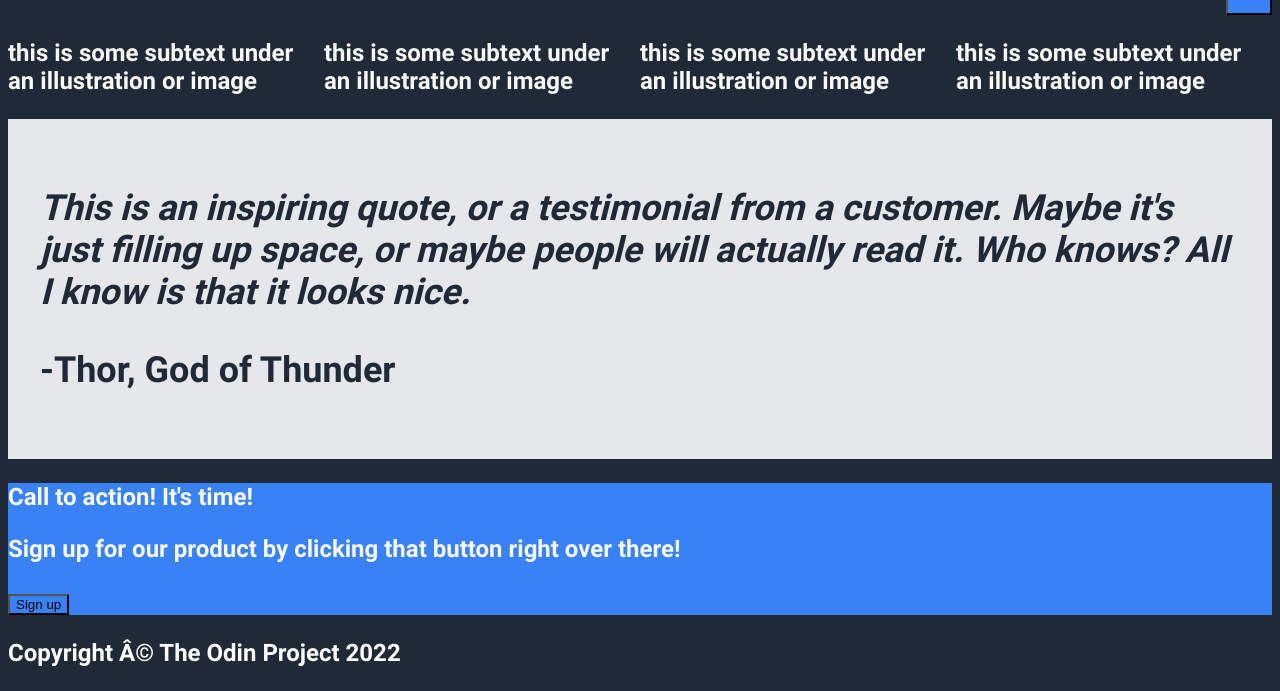
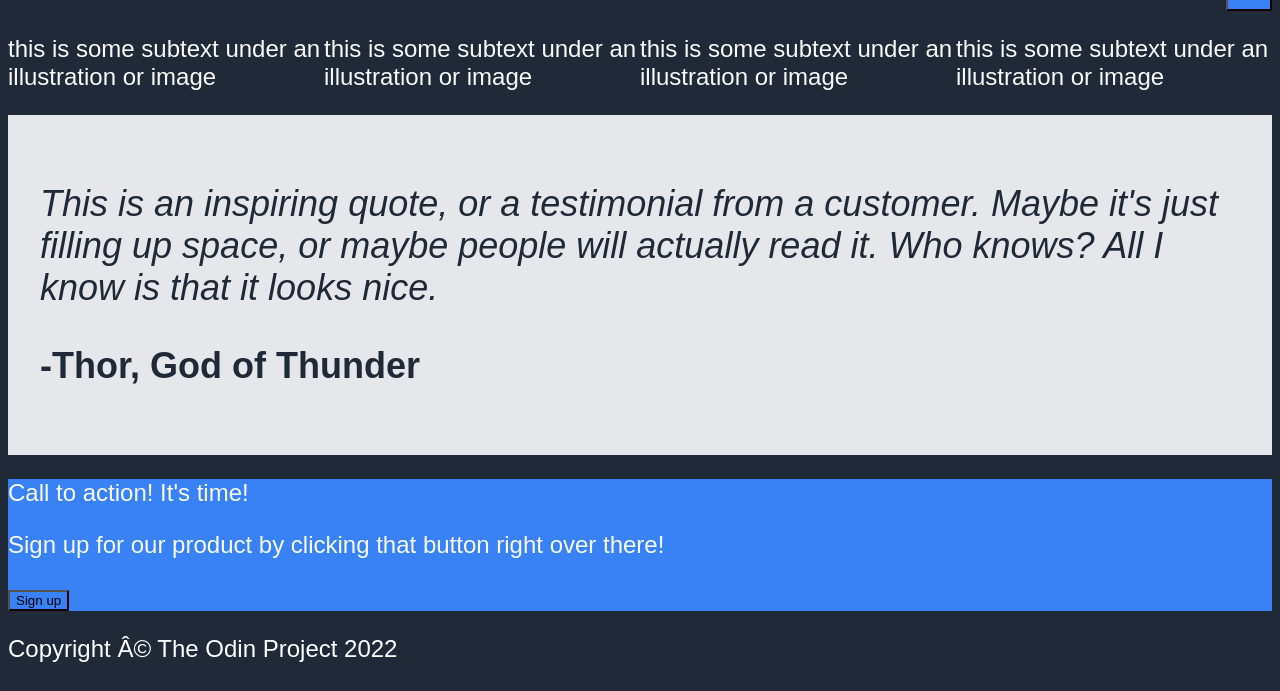
Before and after one commit to KeychainOcelot/Odin-Project-Landing-Page, a plain HTML site: page index.html in a window 1280 px wide. Shown: the part 395-1086 px from the top of the page. Drawn offline with Linux system fonts and the light colour scheme.

Commit message:
cleaning this out to start anew

```diff
--- a/styles.css
+++ b/styles.css
@@ -1,9 +1,3 @@
-@font-face {
-    font-family: Roboto-Bold;
-    src: url(/fonts/Roboto-Bold.ttf);
-}
-
-
 body {
     font-family: Roboto-Bold, sans-serif;
     background-color: #1f2937;
@@ -41,6 +35,7 @@ body {
     font-size: 36px;
     color: #1F2937;
     background-color: #E5E7EB;
+
 }
 
 .randominfo {
```
Also changed, not shown: fonts/Roboto-Bold.ttf (deleted), fonts/Roboto-Medium.ttf (deleted), fonts/Roboto-Regular.ttf (deleted).
